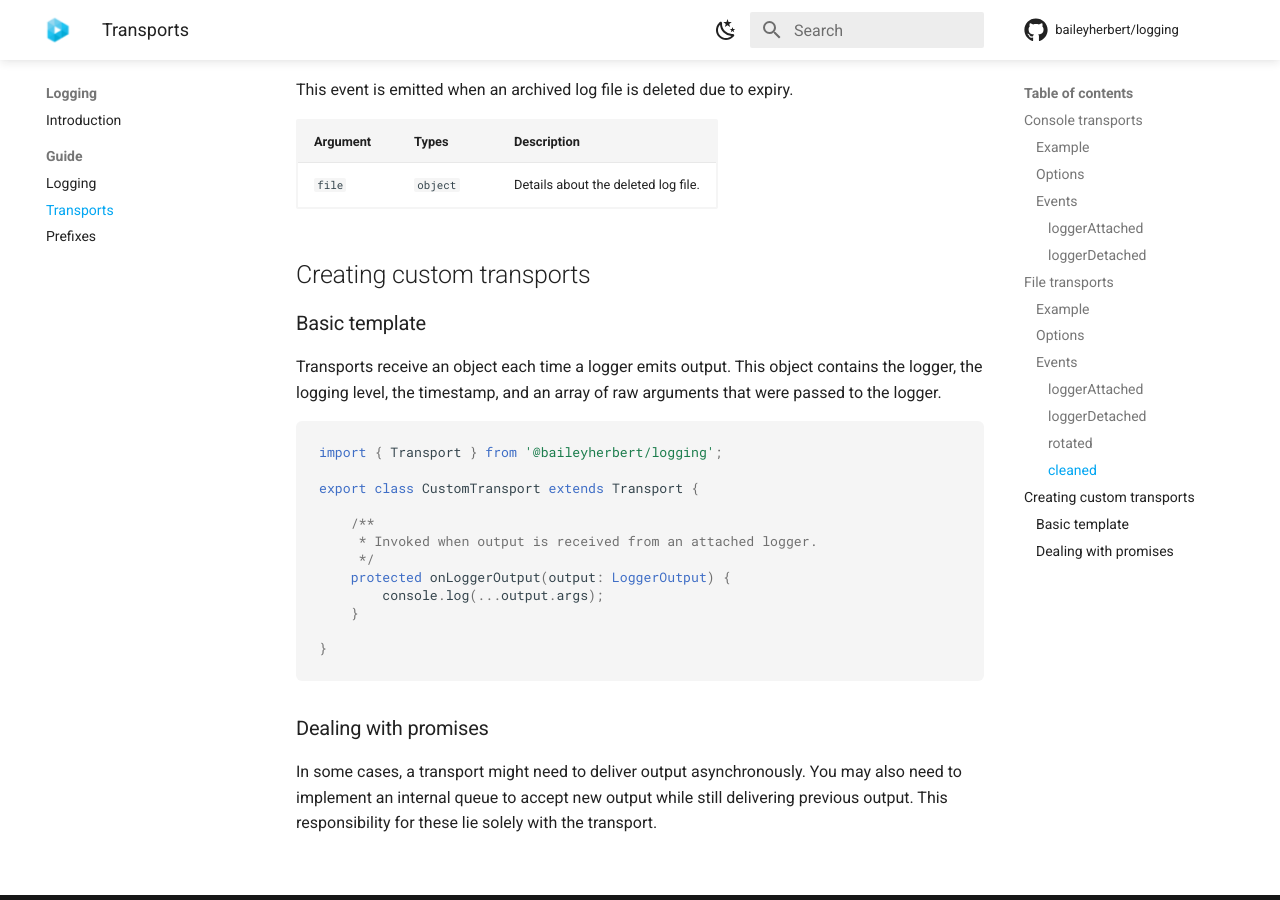
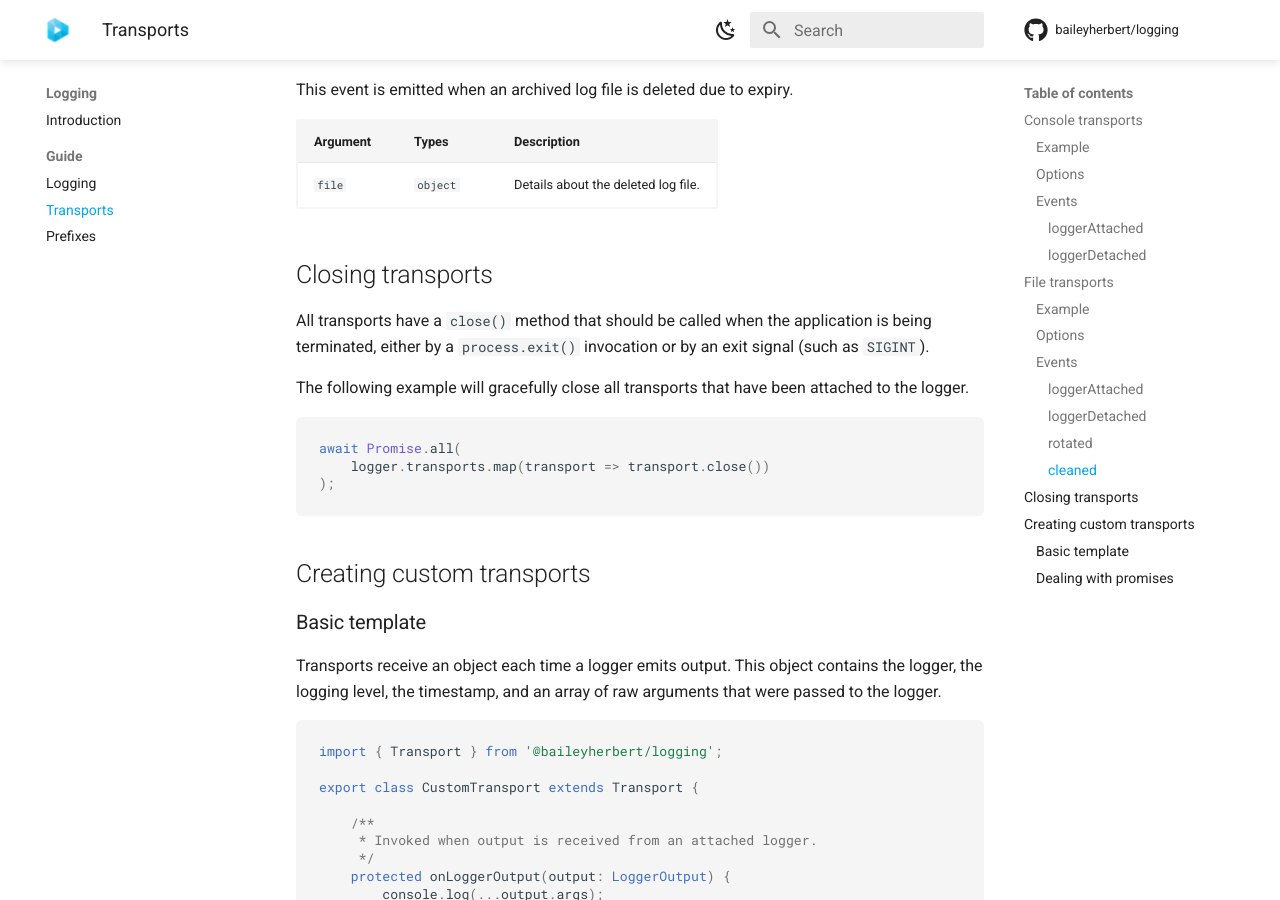
Before and after one commit to baileyherbert/logging, an MkDocs documentation site: the page built from docs/guide/transports.md, in a window 1280 px wide and 900 px high, scrolled down 3339 px. Built offline with MkDocs 1.6.1 and Material for MkDocs 9.7.7, drawn with Linux system fonts in a browser that asks for light colours; the version menu is left out.

Commit message:
Add documentation for closing transports

````diff
--- a/docs/guide/transports.md
+++ b/docs/guide/transports.md
@@ -121,6 +121,19 @@ This event is emitted when an archived log file is deleted due to expiry.
 | -------- | -------- | ----------------------------------- |
 | `file`   | `object` | Details about the deleted log file. |
 
+## Closing transports
+
+All transports have a `close()` method that should be called when the application is being terminated, either by a
+`process.exit()` invocation or by an exit signal (such as `SIGINT`).
+
+The following example will gracefully close all transports that have been attached to the logger.
+
+```ts
+await Promise.all(
+	logger.transports.map(transport => transport.close())
+);
+```
+
 ## Creating custom transports
 
 ### Basic template
````
